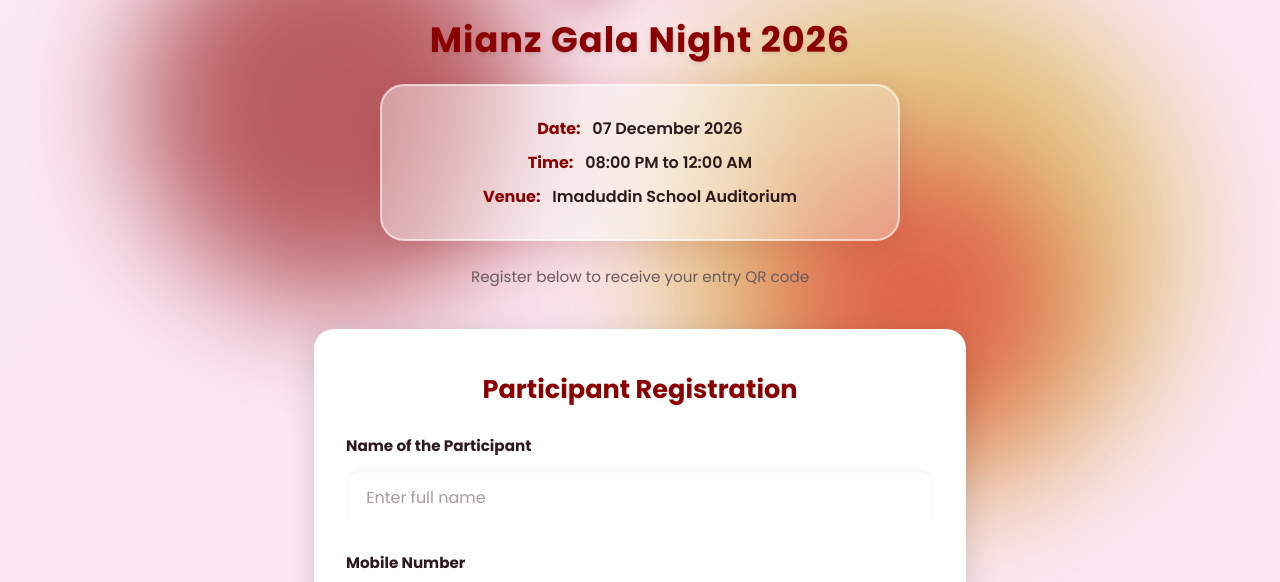
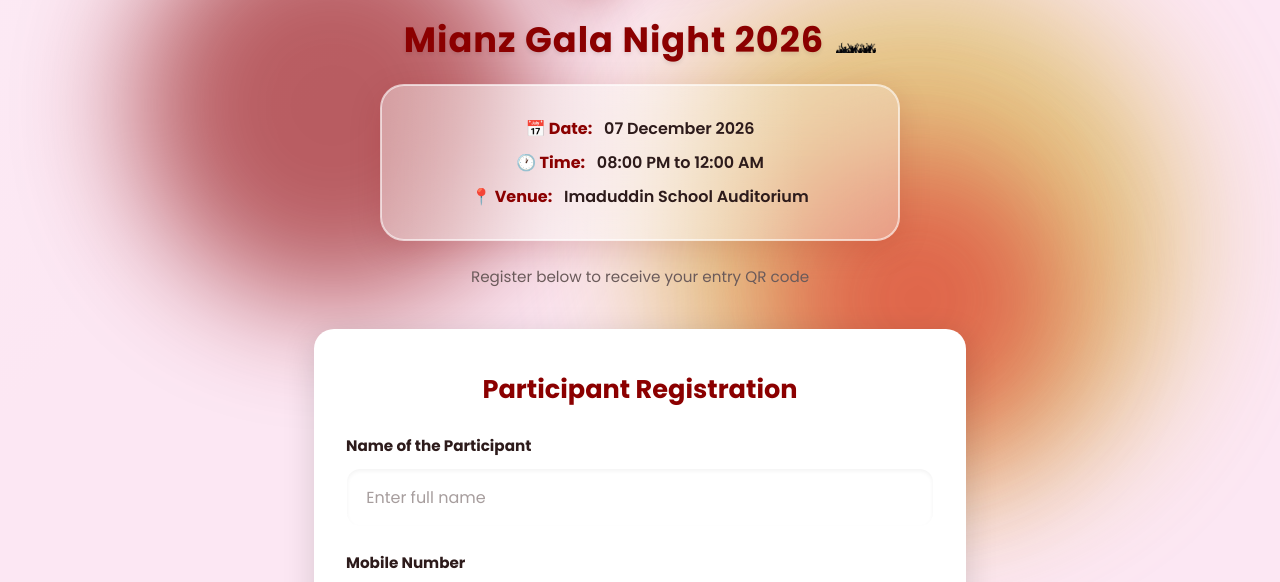
Before and after one commit to creative470/mianz-gala-2026, a plain HTML site: page index.html in a window 1280 px wide. Shown: the part 171-753 px from the top of the page. Drawn offline with Linux system fonts and the light colour scheme.

Commit message:
Add files via upload

```diff
--- a/index.html
+++ b/index.html
@@ -221,6 +221,15 @@ var QRCode;!function(){function a(a){this.mode=c.MODE_8BIT_BYTE,this.data=a,this
       letter-spacing: 1px;
       margin-bottom: 1rem;
       text-shadow: 0 2px 4px rgba(0,0,0,0.1);
+      display: flex;
+      align-items: center;
+      justify-content: center;
+      gap: 0.75rem;
+    }
+
+    .heading-icon {
+      width: 40px;
+      height: auto;
     }
 
     .event-details {
@@ -510,11 +519,11 @@ var QRCode;!function(){function a(a){this.mode=c.MODE_8BIT_BYTE,this.data=a,this
   <header>
     <img id="eventLogo" src="logo.png" alt="Mianz Gala Night 2026 Logo"
          onerror="this.style.display='none'">
-    <h1>Mianz Gala Night 2026</h1>
+    <h1>Mianz Gala Night 2026 <img src="Vector.png" alt="Event Icon" class="heading-icon"></h1>
     <div class="event-details">
-      <p><strong>Date:</strong> 07 December 2026</p>
-      <p><strong>Time:</strong> 08:00 PM to 12:00 AM</p>
-      <p><strong>Venue:</strong> Imaduddin School Auditorium</p>
+      <p><strong>📅 Date:</strong> 07 December 2026</p>
+      <p><strong>🕐 Time:</strong> 08:00 PM to 12:00 AM</p>
+      <p><strong>📍 Venue:</strong> Imaduddin School Auditorium</p>
     </div>
     <div class="subtitle">Register below to receive your entry QR code</div>
   </header>
```
